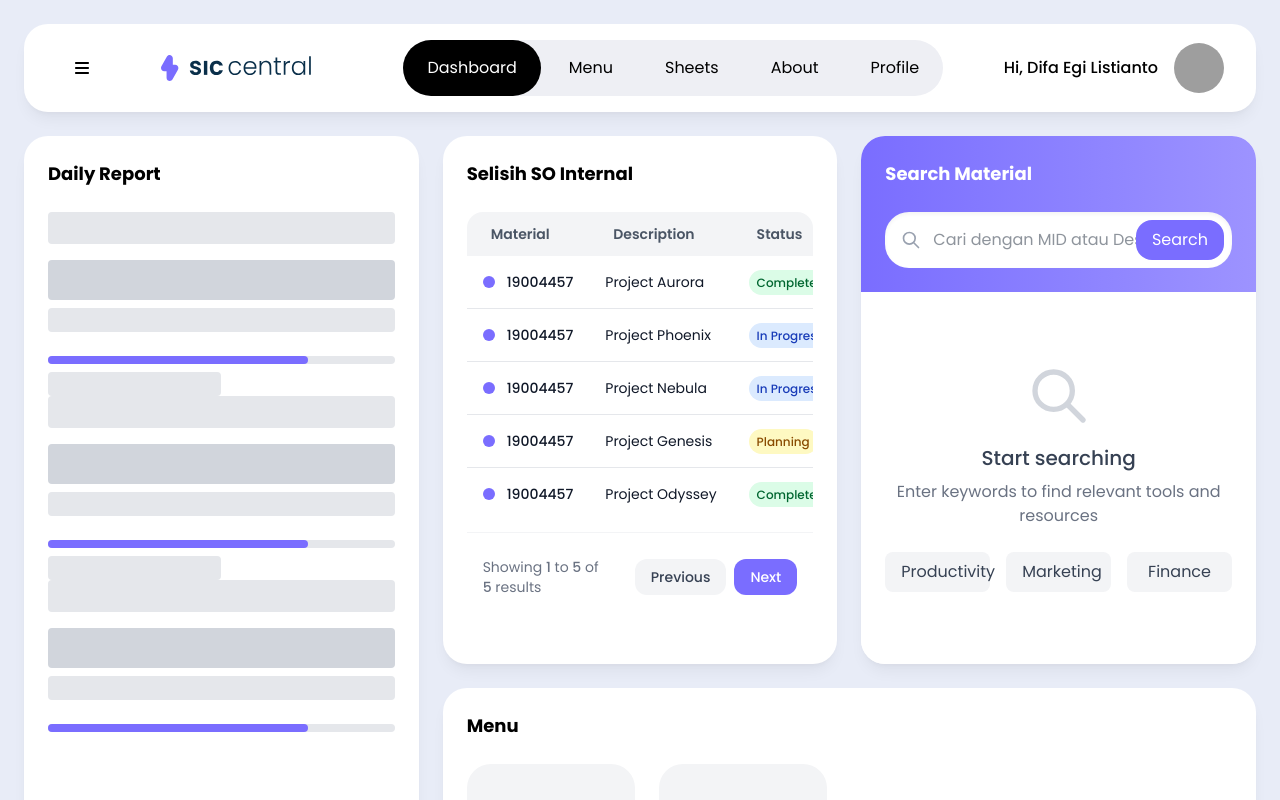
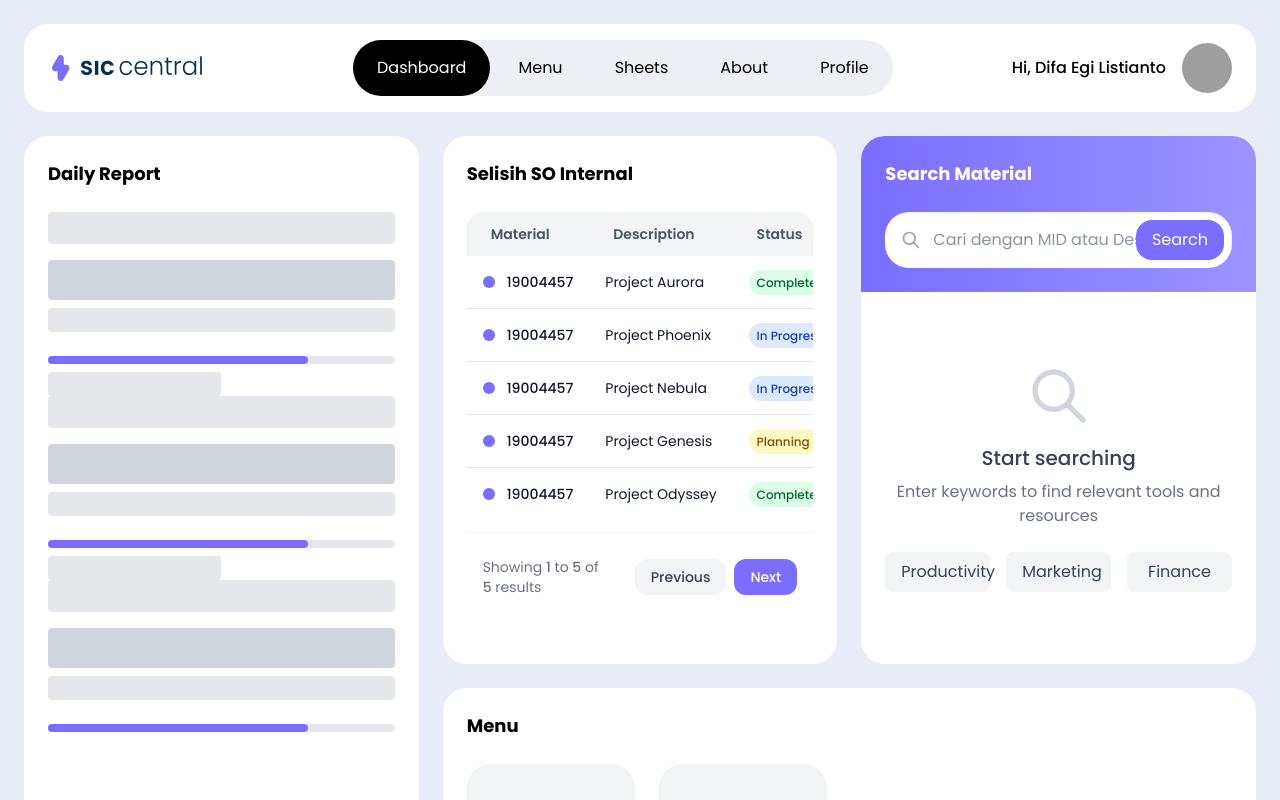
Before and after one commit to zaenmuttakin/sic, a Next.js app: page /private in a window 1280 px wide. Shown: the top 800 px of the page. Built offline with nearby package versions, Linux system fonts and the light colour scheme; grey boxes are pictures that could not be loaded.

Commit message:
feat: Update theme color and improve styling consistency across components

```diff
--- a/app/layout.jsx
+++ b/app/layout.jsx
@@ -16,7 +16,7 @@ const poppins = Poppins({
 export const metadata = {
   title: "SIC Central",
   description: "Sparepart Inventory Control",
-  themeColor: "#eef2ff", // or "#ffffff"
+  themeColor: "#E8ECF7", // or "#ffffff"
 };
 
 export default function RootLayout({ children }) {
@@ -24,9 +24,9 @@ export default function RootLayout({ children }) {
     <html lang="en">
       <head>
         <meta name="theme-color" content="#E8ECF7" />
-        <meta name="apple-mobile-web-app-status-bar-style" content="default" />
+        <meta name="apple-mobile-web-app-status-bar-style" content="#E8ECF7" />
         <meta name="apple-mobile-web-app-capable" content="yes" />
-        <meta name="msapplication-navbutton-color" content="#eef2ff" />
+        <meta name="msapplication-navbutton-color" content="#E8ECF7" />
       </head>
       <body className={`${poppins.variable} antialiased`}>{children}</body>
     </html>
--- a/app/private/page.jsx
+++ b/app/private/page.jsx
@@ -14,7 +14,7 @@ export default function Page() {
       <Topbar />
       <div className="grid  grid-cols-1 lg:grid-cols-3 gap-y-4 lg:gap-6">
         <div className="order-last lg:order-first">
-          <div className="h-full rounded-3xl bg-white p-6 shadow-lg shadow-black/5">
+          <div className="h-full rounded-3xl bg-white p-6 ">
             <p className="mb-6 text-md lg:text-lg font-bold">Daily Report</p>
             <div className="h-8 bg-gray-200 rounded mb-4"></div>
             <div className="h-10 bg-gray-300 rounded mb-2"></div>
@@ -40,17 +40,17 @@ export default function Page() {
         </div>
 
         <div className="col-span-2 grid grid-cols-1 lg:grid-cols-2 gap-4 lg:gap-6 ">
-          <div className=" rounded-3xl bg-white p-6 shadow-lg shadow-black/5">
+          <div className=" rounded-3xl bg-white p-6">
             <p className="text-md lg:text-lg font-bold mb-6">
               Selisih SO Internal
             </p>
             <Table />
           </div>
-          <div className="hidden lg:block bg-white rounded-3xl shadow-lg shadow-black/5">
+          <div className="hidden lg:block bg-white rounded-3xl">
             <SearchCard />
           </div>
 
-          <div className="order-first lg:order-last lg:col-span-2 rounded-3xl bg-white p-6 pb-8 h-full shadow-lg shadow-black/5">
+          <div className="order-first lg:order-last lg:col-span-2 rounded-3xl bg-white p-6 pb-8 h-full ">
             <p className="text-md lg:text-lg font-bold mb-6">Menu</p>
             <div className="grid lg:flex grid-cols-2 gap-4 lg:gap-6">
               <MenuItem to="/private/so" title="Stock Opname" />
--- a/app/private/so/page.jsx
+++ b/app/private/so/page.jsx
@@ -90,7 +90,7 @@ export default function Page() {
     <div className="page-container">
       <TopbarMenu />
       <div className="max-w-4xl w-full mx-auto">
-        <div className="bg-white rounded-3xl overflow-hidden -lg -black/">
+        <div className="bg-white rounded-3xl overflow-hidden ">
           {/* Tabs */}
           <div className="flex overflow-x-auto border-b border-gray-200 gap-4 px-6">
             {tabs.map((tab) => (
--- a/components/topbar/topbar-menu.jsx
+++ b/components/topbar/topbar-menu.jsx
@@ -13,18 +13,18 @@ export default function TopbarMenu() {
   return (
     <div className="flex items-start justify-center w-full ">
       <div className="flex gap-2 lg:gap-4 justify-start py-1 px-O items-center w-full max-w-4xl rounded-3xl">
-        <div className="flex items-center justify-center w-13 lg:w-13 aspect-square rounded-3xl bg-white -lg -black/5">
+        <div className="flex items-center justify-center w-13 lg:w-13 aspect-square rounded-3xl bg-white">
           <FontAwesomeIcon onClick={() => router.back()} icon={faChevronLeft} />
         </div>
         {/* <div className="flex-1"></div> */}
-        <p className="order-last py-3 lg:py-3 rounded-3xl text-center px-4 bg-[#7A6DFF] text-white font-medium flex-1 -lg -black/5 line-clamp-1 truncate">
+        <p className="order-last py-3 lg:py-3 rounded-3xl text-center px-4 bg-[#7A6DFF] text-white font-medium flex-1 line-clamp-1 truncate">
           25 Aug 2025
         </p>
         {/* <div className="flex-1"></div> */}
-        <div className="flex items-center justify-center w-13 lg:w-13 aspect-square rounded-3xl  bg-white -lg -black/5">
+        <div className="flex items-center justify-center w-13 lg:w-13 aspect-square rounded-3xl  bg-white ">
           <FontAwesomeIcon icon={faSearch} />
         </div>
-        <div className="flex items-center justify-center w-13 lg:w-13 aspect-square rounded-3xl  bg-white -lg -black/5">
+        <div className="flex items-center justify-center w-13 lg:w-13 aspect-square rounded-3xl  bg-white ">
           <FontAwesomeIcon icon={faDatabase} />
         </div>
       </div>
--- a/components/topbar/topbar.jsx
+++ b/components/topbar/topbar.jsx
@@ -7,16 +7,15 @@ import { FontAwesomeIcon } from "@fortawesome/react-fontawesome";
 export default function Topbar() {
   return (
     <div className="flex items-start justify-center w-full ">
-      <div className="flex gap-2 justify-between p-4 lg:px-8 items-center w-full bg-white rounded-3xl shadow-lg shadow-black/5">
-        <FontAwesomeIcon
-          icon={faBars}
-          className="p-3 lg:p-4 rounded-2xl block lg:hidden cursor-pointer hover:bg-gray-100 duration-100"
-        />
+      <div className="flex gap-2 justify-between p-4 lg:px-6 items-center w-full bg-white rounded-3xl ">
+        <div className="rounded-2xl p-3 lg:p-4 block lg:hidden cursor-pointer hover:bg-gray-100 duration-100">
+          <FontAwesomeIcon icon={faBars} className="" />
+        </div>
         <div className="pr-2">
           <Image
             src={"/sic-icon.svg"}
             alt="Logo"
-            className="hidden lg:block"
+            className="hidden lg:block ml-1"
             width={150}
             height={150}
           />
```
